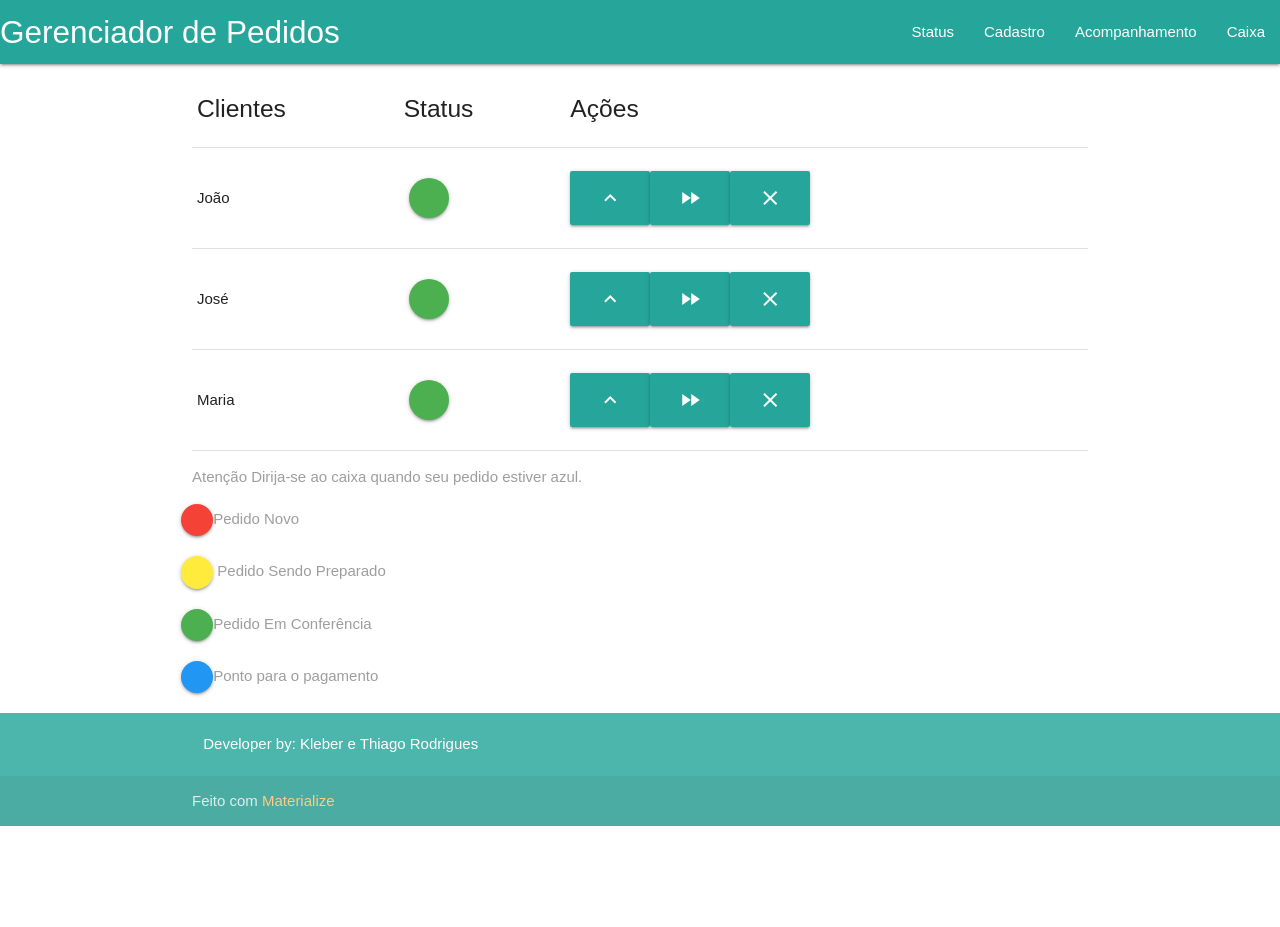
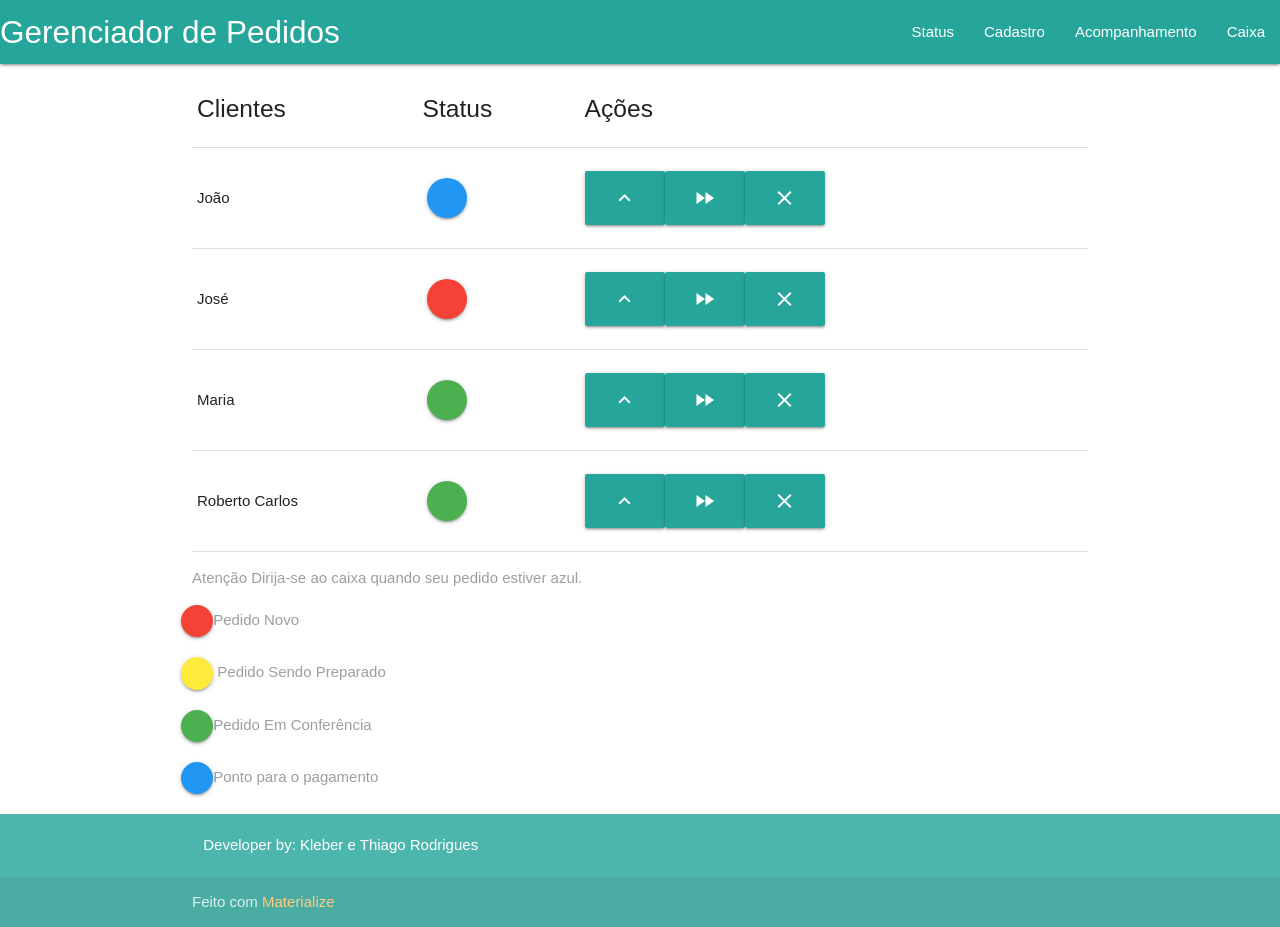
Before and after one commit to kleber099/gerenciador-pedidos, a React (Create React App) app: page / in a window 1280 px wide. Before the commit the page ends 826 px from the top, so only its background shows below. Built offline with nearby package versions, Linux system fonts and the light colour scheme; data requests are answered from the project's data file.

Commit message:
Adicionando excluir pedido e filtragem no status pronto em caixa

```diff
--- a/src/actions/pedidoActions.js
+++ b/src/actions/pedidoActions.js
@@ -1,5 +1,5 @@
 import * as types from './actionTypes';
-import * as statusType from '../components/pedido/statusType'
+import * as statusType from '../components/pedido/statusType';
 import axios from 'axios';
 const URL = 'http://localhost:3004/pedidos';
 
@@ -13,6 +13,8 @@ function fowardStatus(status) {
       return statusType.PREPARANDO
     case(statusType.PREPARANDO):
       return statusType.CONFERENCIA
+    case(statusType.CONFERENCIA):
+      return statusType.PRONTO
     case(statusType.PRONTO):
       return statusType.PAGO
     default:
@@ -25,8 +27,21 @@ export function changeStatus(pedido) {
   return dispatch => {
     const newUrl = URL + `/${pedido.id}`
     axios.put(newUrl,pedido)
-      .then(pedidos => {
-          console.log(pedidos)
+      .then(pedido => {
+          console.log(pedido)
+          dispatch(carregarPedidos());
+    });
+  };
+}
+
+export function excluirPedido(pedido) {
+  pedido.visivel = !pedido.visivel
+  pedido.status = statusType.EXCLUIDO
+  return dispatch => {
+    const newUrl = URL + `/${pedido.id}`
+    axios.put(newUrl,pedido)
+      .then(pedido => {
+          console.log(pedido)
           dispatch(carregarPedidos());
     });
   };
--- a/src/components/pedido/acompanhamento/CorpoAcompanhamento.js
+++ b/src/components/pedido/acompanhamento/CorpoAcompanhamento.js
@@ -9,17 +9,19 @@ class CorpoAcompanhamento extends Component {
   }
 
   _listRows() {
-    const row = this.props.pedidos.map((row) => {
-      return this._listValuesRow(row)
+    const row = this.props.pedidos.map((pedido) => {
+      if(pedido.visivel){
+        return this._listValuesRow(pedido)
+      }
     });
     return row
   }
 
-  _listValuesRow(row) {
+  _listValuesRow(pedido) {
     const a = <tr>
-      <td> {row.nome} </td>
-      <td> 90m</td>
-      <td>{this._renderStatus(row.status)}</td>
+      <td> {pedido.nome} </td>
+      <td> {pedido.tempo}</td>
+      <td>{this._renderStatus(pedido.status)}</td>
     </tr>
     return a
   }
--- a/src/components/pedido/caixa/CorpoCaixa.js
+++ b/src/components/pedido/caixa/CorpoCaixa.js
@@ -1,7 +1,7 @@
 import React, {Component} from 'react';
 import {connect} from 'react-redux';
 
-import {changeStatus} from '../../../actions/pedidoActions';
+import {changeStatus}  from '../../../actions/pedidoActions';
 import * as statusType from '../statusType'
 
 import { bindActionCreators } from 'redux';
@@ -13,9 +13,11 @@ class CorpoCaixa extends Component {
   }
 
   _listRows() {
-    const row = this.props.pedidos.map((pedido) => {
-      return this._listValuesRow(pedido)
-    });
+    const row = this.props.pedidos.filter(pedido => pedido.status === statusType.PRONTO).map((pedido) => {
+      if(pedido.visivel){
+        return this._listValuesRow(pedido)
+      }
+     });
     return row
   }
 
--- a/src/components/pedido/status/CorpoStatus.js
+++ b/src/components/pedido/status/CorpoStatus.js
@@ -1,6 +1,8 @@
 import React, { Component } from 'react';
 import { connect } from 'react-redux';
-import * as statusType from '../statusType'
+import * as statusType from '../statusType';
+import {changeStatus, excluirPedido} from '../../../actions/pedidoActions';
+import { bindActionCreators } from 'redux';
 
 class CorpoStatus extends Component {
 
@@ -9,20 +11,22 @@ class CorpoStatus extends Component {
   }
 
   _listRows() {
-    const row = this.props.pedidos.map((row) => {
-      return this._listValuesRow(row)
+    const row = this.props.pedidos.map((pedido) => {
+      if(pedido.visivel){
+        return this._listValuesRow(pedido)
+      }
     });
     return row
   }
 
-  _listValuesRow(row) {
+  _listValuesRow(pedido) {
     const a = <tr>
-      <td> {row.nome} </td>
-      <td>{this._renderStatus(row.status)}</td>
+      <td> {pedido.nome} </td>
+      <td>{this._renderStatus(pedido.status)}</td>
       <td>
         <a class="waves-effect waves-light btn-large"> <i class="material-icons center">expand_less</i></a>
-        <a class="waves-effect waves-light btn-large"> <i class="material-icons center">fast_forward</i></a>
-        <a class="waves-effect waves-light btn-large"> <i class="material-icons center">close</i></a>
+        <a class="waves-effect waves-light btn-large" onClick = {this._handleClick(pedido)}> <i class="material-icons center">fast_forward</i></a>
+        <a class="waves-effect waves-light btn-large" onClick = {this._excludeClick(pedido)}> <i class="material-icons center">close</i></a>
       </td>
     </tr>
     return a
@@ -33,6 +37,10 @@ class CorpoStatus extends Component {
     this.props.changeStatus(pedido)
   }
 
+  _excludeClick = (pedido) => event => {
+    event.preventDefault();
+    this.props.excluirPedido(pedido)
+  }
   _renderStatus(status) {
     switch (status) {
       case statusType.NOVO:
@@ -53,7 +61,7 @@ class CorpoStatus extends Component {
   render() {
     return (
       <tbody>
-      {this._listRows()}
+        {this._listRows()}
       </tbody>
     );
   }
@@ -65,4 +73,8 @@ function mapStateProps(state) {
   }
 }
 
-export default connect(mapStateProps) (CorpoStatus);
+function mapDispatchToProps(dispatch) {
+  return bindActionCreators({changeStatus, excluirPedido}, dispatch)
+}
+
+export default connect(mapStateProps, mapDispatchToProps) (CorpoStatus);
--- a/src/db/db.json
+++ b/src/db/db.json
@@ -4,19 +4,34 @@
       "id": "1",
       "nome": "João",
       "cpf": "123.123.123-12",
-      "status": "CONFERENCIA",
+      "tempo": "30m",
+      "visivel": true,
+      "status": "PRONTO",
       "descricao": "Descrição pedido 1"
     },
     {
       "id": "2",
       "nome": "José",
+      "visivel": true,
       "cpf": "123.123.123-12",
-      "status": "CONFERENCIA",
+      "tempo": "45m",
+      "status": "NOVO",
       "descricao": "Descrição pedido 2"
     },
     {
       "id": "3",
       "nome": "Maria",
+      "visivel": true,
+      "tempo": "1h",
+      "cpf": "123.123.123-12",
+      "status": "CONFERENCIA",
+      "descricao": "Descrição pedido 3"
+    },
+    {
+      "id": "4",
+      "nome": "Roberto Carlos",
+      "visivel": true,
+      "tempo": "20m",
       "cpf": "123.123.123-12",
       "status": "CONFERENCIA",
       "descricao": "Descrição pedido 3"
--- a/src/reducers/pedidoReducer.js
+++ b/src/reducers/pedidoReducer.js
@@ -9,11 +9,6 @@ export default function pedidoReducer(state = INITIAL_STATE, action) {
   switch(action.type) {
     case actionTypes.CRIAR_PEDIDO:
       return { ...state, pedido: Object.assign({}, action.pedido) };
-    case actionTypes.MUDAR_STATUS:
-      state.pedidos[action.pedido.id] = {
-        ...action.pedido
-      }
-      return { ...state}
     case actionTypes.CARREGAR_PEDIDOS:
       return { ...state, pedidos: action.pedidos };
     default:
```
